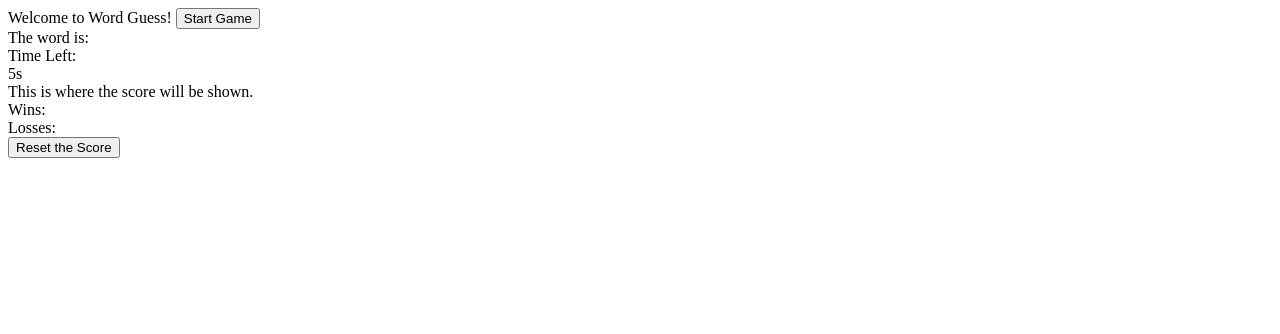
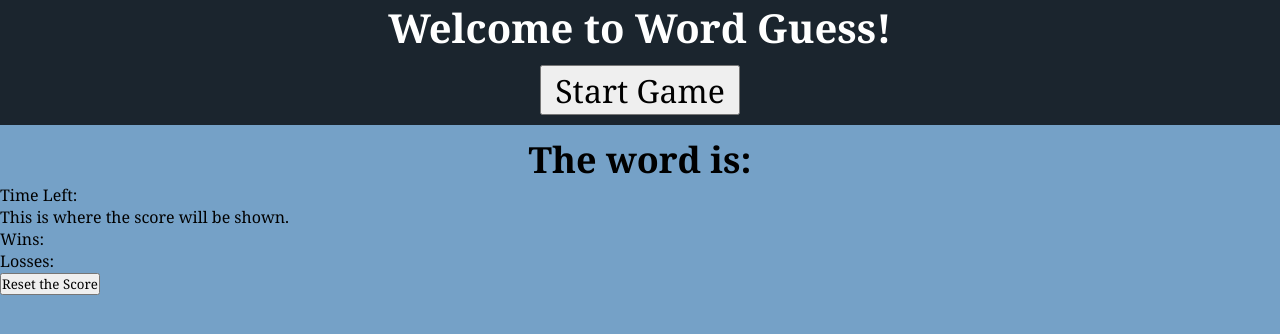
Before and after one commit to julianbenchimol/module4-StudentProject, a plain HTML site: page index.html in a window 1280 px wide. Drawn offline with Linux system fonts and the light colour scheme.

Commit message:
Started Styling

```diff
--- a/assets/CSS/style.css
+++ b/assets/CSS/style.css
@@ -1,2 +1,63 @@
-/*TODO: Things to style:*/
-/*TODO: Header, Game Cards (with flex boxes), Game Buttons, Main Content, Pretty Much Everything*/
+:root{
+    --headerBackground: #1b252e;
+    --headerColor: #fff;
+
+    --bodyBackground: #75A1C7;
+    --bodyColor: #000;
+
+    --cardBackground: #7a5e30;
+    --cardColor: #2e271b;
+
+    --buttonBackground: #777a42;
+    --buttonColor: #2c2e16;
+}
+
+* {
+    margin: 0;
+    padding: 0;
+
+    font-family: Georgia, 'Times New Roman', Times, serif;
+}
+/*Main Header Styling */
+#main-header {
+    width: 100%;
+    height: 125px;
+
+    background-color: var(--headerBackground);
+    color: var(--headerColor);
+
+    text-align: center;
+}
+h1 {
+    font-size: 40px;
+}
+#start-game{
+    width: 200px;
+    height: 50px;
+
+    margin-top: 10px;
+    font-size: 32px;
+}
+
+button:hover {
+    cursor: pointer;
+}
+
+/*===================*/
+
+/* Body Styling */
+body {
+    background-color: var(--bodyBackground);
+    color: var(--bodyColor)
+}
+
+h2 {
+    text-align: center;
+    font-size: 36px;
+    margin-top: 10px;
+}
+
+#word-view {
+    text-align: center;
+    font-size: 32px;
+}
--- a/assets/JS/MainScript.js
+++ b/assets/JS/MainScript.js
@@ -1,3 +1,5 @@
+//!Issue: Fix bug with timer starting multiple intervals
+
 //Initialize Variables
 var possibleWords = ["JavaScript", "CSS", "HTML", "GitHub"];
 var word = "";
@@ -26,15 +28,12 @@ startButton.addEventListener("click", InitializeGame);
 resetButton.addEventListener("click", ResetScore);
 document.addEventListener("keydown", KeyDownAction);
 
-ResetGame();
 //Initializes the game
 //!WORKING
 function InitializeGame(){
     ResetGame();
     winElement.textContent = wins;
     loseElement.textContent = losses;
-
-    if(!gameStarted){
 
     //Logs when button is pressed
     //!(working)
@@ -65,10 +64,6 @@ function InitializeGame(){
     wordElement.textContent = wordBlank;
 
     SetTime();
-    }
-    else {
-        alert("Game has already started!");
-    }
 
 }
 
@@ -149,15 +144,17 @@ function EndGame(){
 //Resets values for the game
 //!Working
 function ResetGame(){
+    if(gameStarted){
+        gameStarted = false;
         word = "";
         wordArray = [];
         wordBlank = "";
         wordBlankArray = new Array();
-    gameStarted = false;
         timeLeft = 5;
         timeElement.textContent = timeLeft + "s";
         endText = "";
         endTextElement.textContent = endText;
+    }
 }
 
 //Resets the score in local storage
--- a/index.html
+++ b/index.html
@@ -4,12 +4,13 @@
 	<head>
     <meta charset = "UTF-8">
     <title> Word Guess Game </title>
-    <link rel = "stylesheet" href = "./assets/stylesheet">
+    <link rel="stylesheet" href ="assets/CSS/style.css">
   </head>
 
   <body>
     <!--Main header containing title and start game button-->
-    <header id = "main-header">Welcome to Word Guess!
+    <header id = "main-header">
+      <H1>Welcome to Word Guess!</H1>
       <button class = "game-button" id = "start-game">Start Game</button>
     </header>
 
@@ -17,7 +18,7 @@
     <main>
 
       <!--Shows the main word that was chosen within a card-->
-      <div>The word is:  </div>
+      <div><h2>The word is:</h2></div>
       <div class = "card" id = "word-view"></div>
 
       <!--Shows the wins, losses, seconds remaining-->
```
Lines whose indentation alone changed are shown as unchanged.
